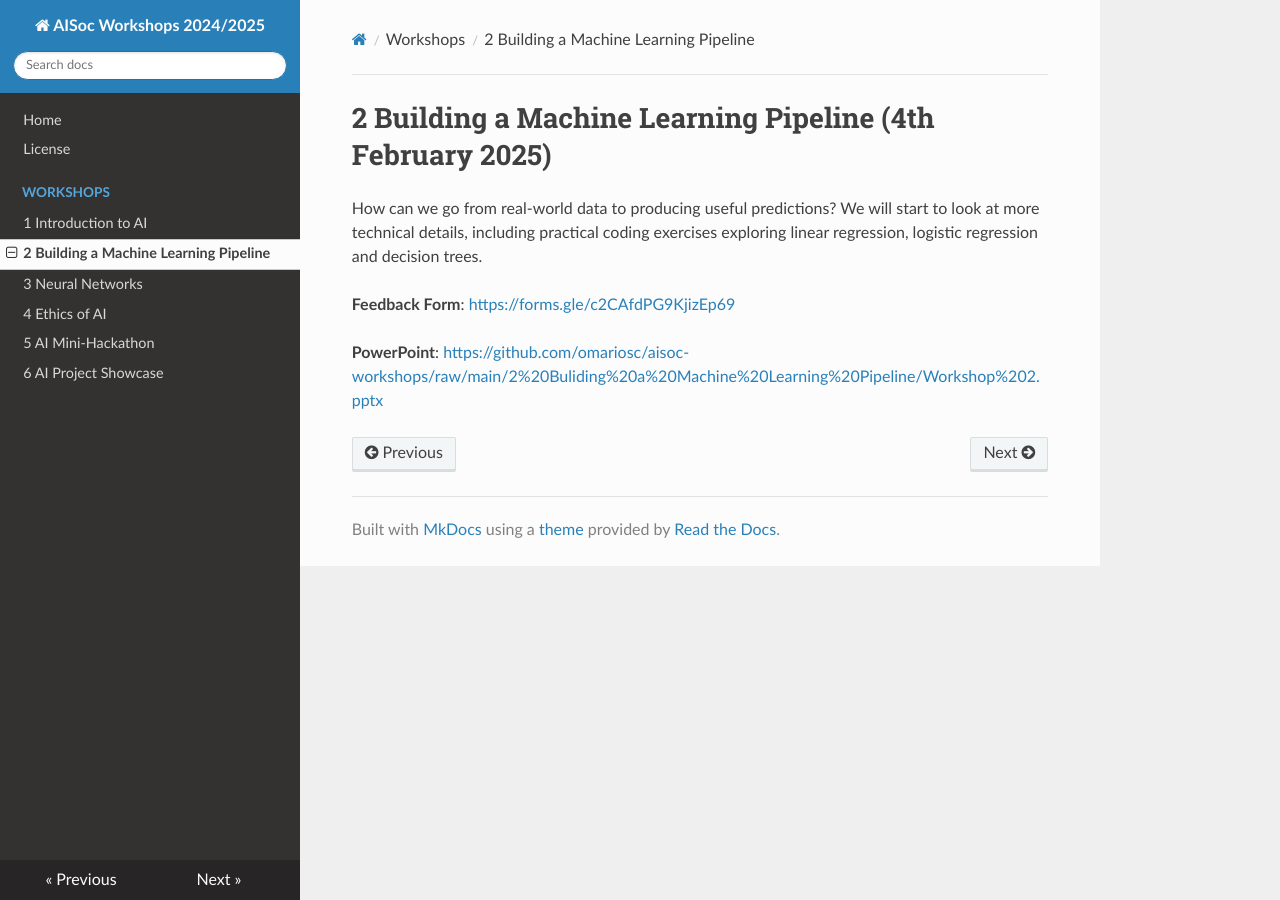
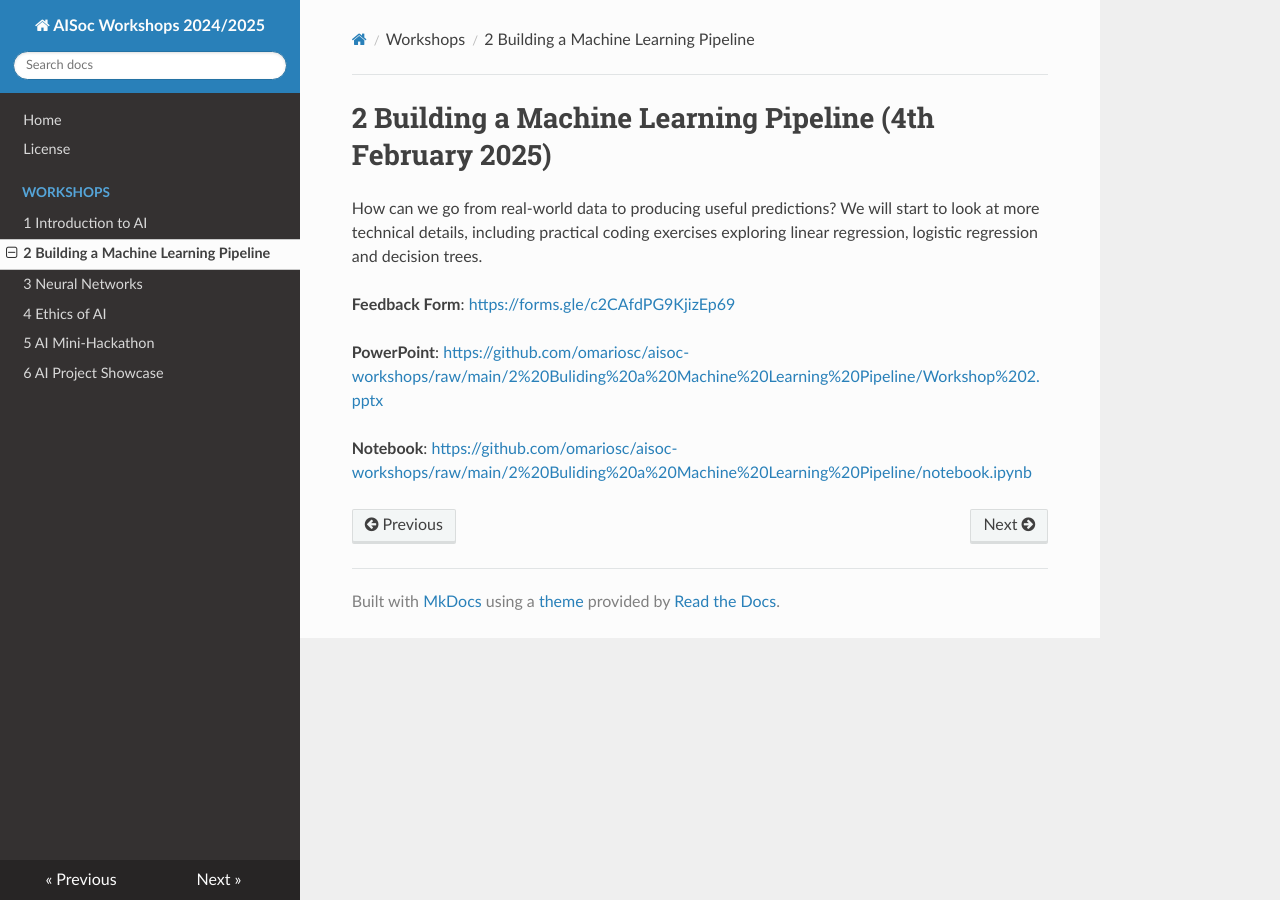
Before and after one commit to omariosc/aisoc-workshops, an MkDocs documentation site: the page built from docs/workshop2.md, in a window 1280 px wide. Built offline with MkDocs 1.6.1, drawn with Linux system fonts in a browser that asks for light colours; nearby versions of some CDN libraries.

Commit message:
Added reference to the notebook for workshop 2

```diff
--- a/docs/workshop2.md
+++ b/docs/workshop2.md
@@ -5,3 +5,5 @@ How can we go from real-world data to producing useful predictions? We will star
 **Feedback Form**: [https://forms.gle/c2CAfdPG9KjizEp69](https://forms.gle/c2CAfdPG9KjizEp69)
 
 **PowerPoint**: [https://github.com/omariosc/aisoc-workshops/raw/main/2%20Buliding%20a%20Machine%20Learning%20Pipeline/Workshop%202.pptx](https://github.com/omariosc/aisoc-workshops/raw/main/2%20Buliding%20a%20Machine%20Learning%20Pipeline/Workshop%202.pptx)
+
+**Notebook**: [https://github.com/omariosc/aisoc-workshops/raw/main/2%20Buliding%20a%20Machine%20Learning%20Pipeline/notebook.ipynb](https://github.com/omariosc/aisoc-workshops/raw/main/2%20Buliding%20a%20Machine%20Learning%20Pipeline/notebook.ipynb)
```
Also changed, not shown: 2 Buliding a Machine Learning Pipeline/README.md (+2 -0 lines), documentation/workshop2.md (+2 -0 lines).
